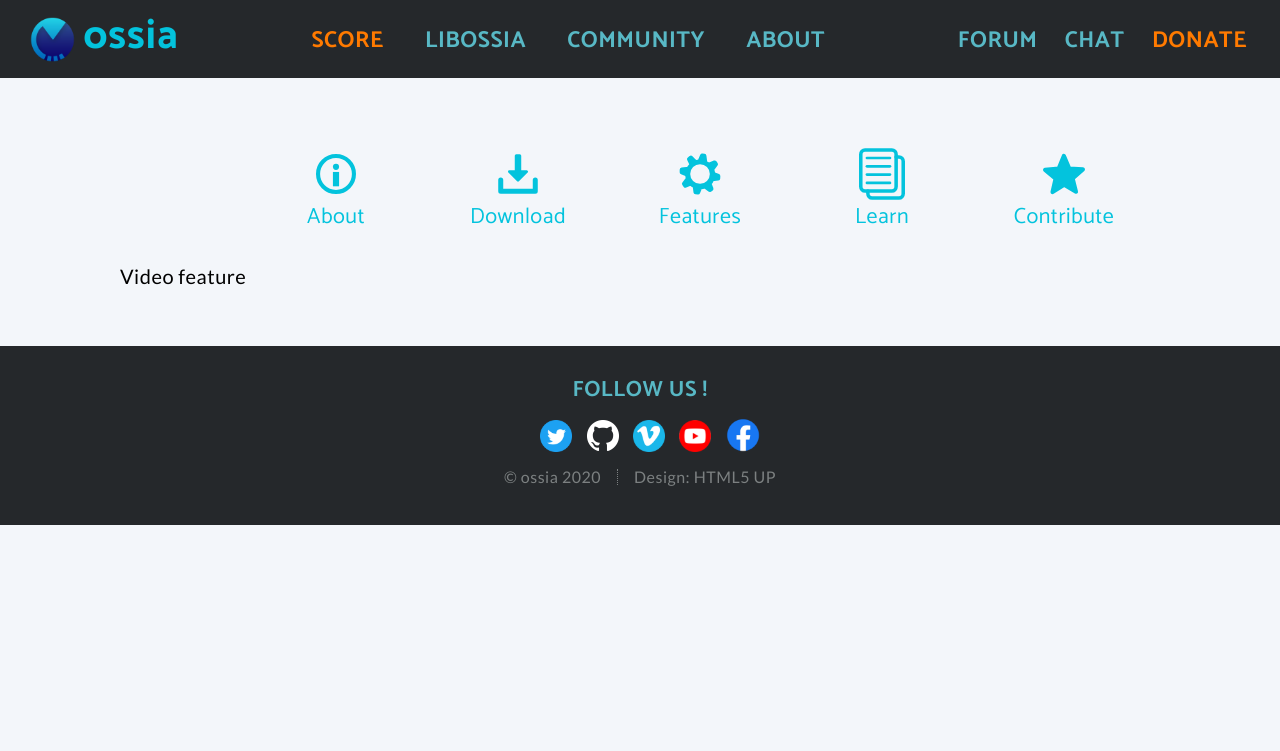
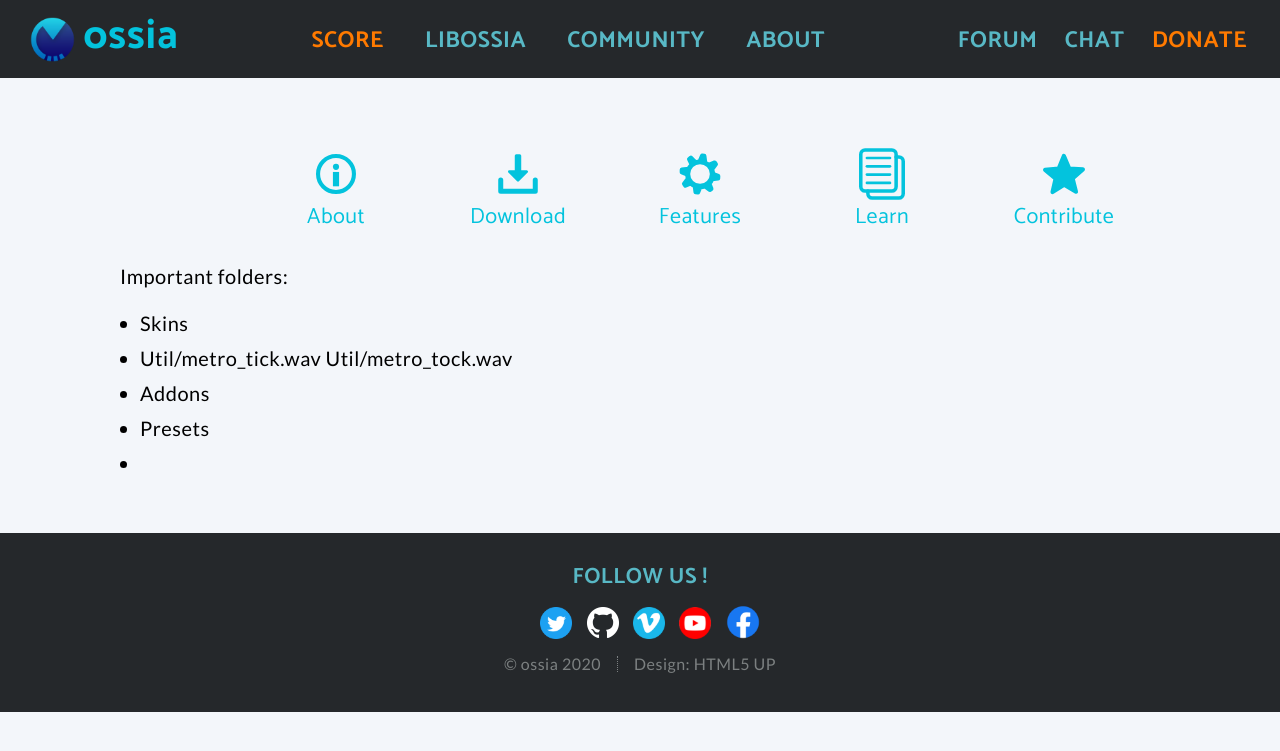
Before and after one commit to thibaudk/ossia.github.io, a Jekyll site: the page built from _score_features/library-feature.markdown, in a window 1280 px wide. Shown: the top 751 px of the page. Built offline with Jekyll 4.4.1, drawn with Linux system fonts in a browser that asks for light colours.

Commit message:
add informations on library

```diff
--- a/_score_features/library-feature.markdown
+++ b/_score_features/library-feature.markdown
@@ -11,4 +11,9 @@
 tag: "Other"
 ---
 
-Video feature
+Important folders:
+- Skins
+- Util/metro_tick.wav Util/metro_tock.wav
+- Addons
+- Presets
+-
```
